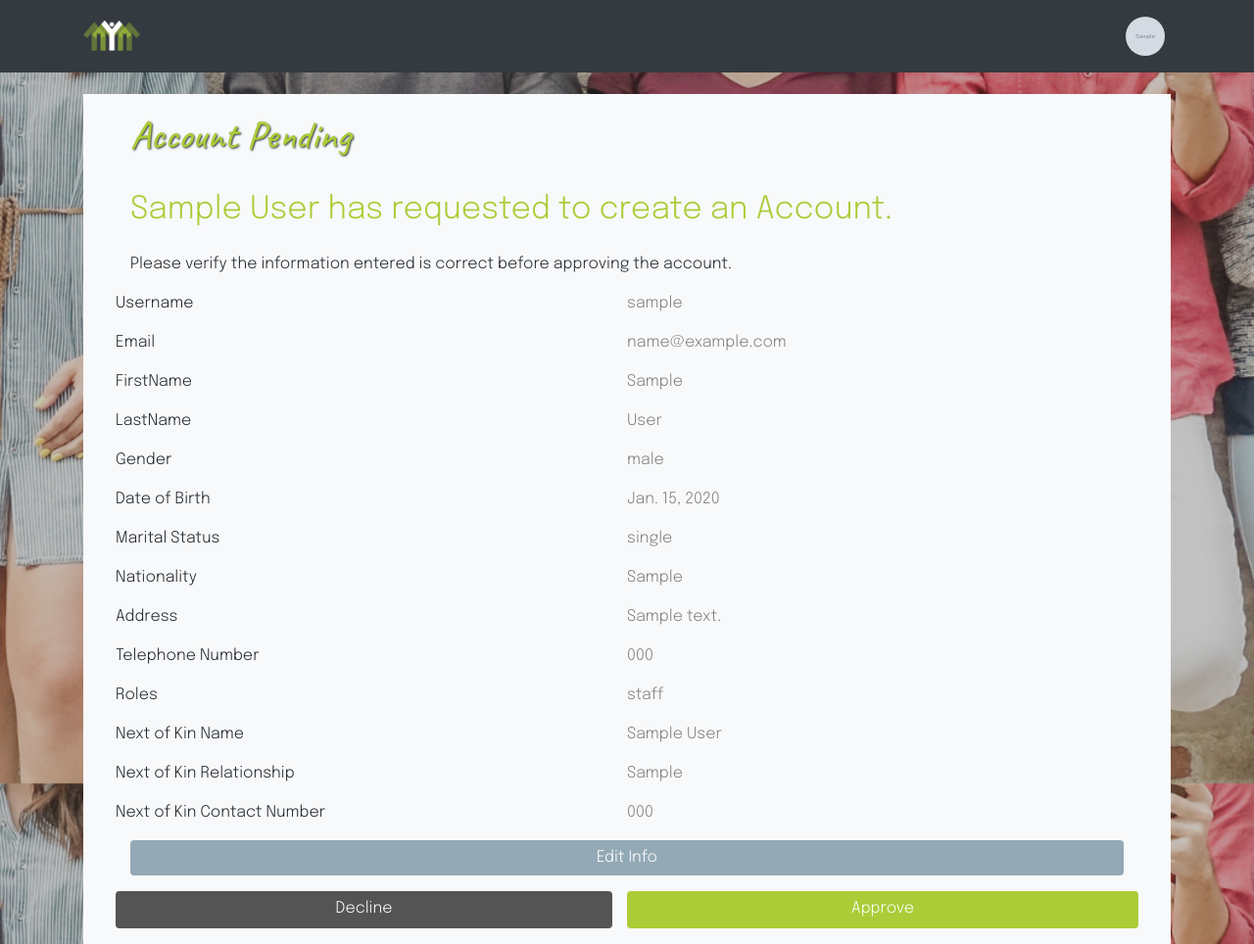
After one commit to LuyandaLM/lifechoices-admin, a Django app: page /user/pending-accounts/1 in a window 1280 px wide. The commit adds this page. Shown: the whole page at 98% size. Run offline with Django 3.2, Linux system fonts and the light colour scheme; tables that the repository leaves empty hold one stand-in row (values such as "Sample post"); grey boxes marked "Sample" are stand-in pictures; some libraries are stand-ins or nearby versions.

Commit message:
im on to something

```diff
--- a/admin_portal/admin.py
+++ b/admin_portal/admin.py
@@ -7,3 +7,4 @@ admin.site.register(LeaveApplication)
 admin.site.register(LifeChoicesMember)
 admin.site.register(LifeChoicesAcademy)
 admin.site.register(LifeChoicesStuff)
+# admin.site.site_header = "Administration"
--- a/admin_portal/views.py
+++ b/admin_portal/views.py
@@ -42,9 +42,7 @@ class CovidQuestionnairePage(View):
                                                      nasal_congestion=form.cleaned_data['nasal_congestion'],
                                                      diarrhea=form.cleaned_data['diarrhea'],
                                                      nausea=form.cleaned_data['nausea'])
-            print(covid_questionnaire.user)
             covid_questionnaire.save()
-            messages.success(request, CovidQuestionnaire.objects.all())
             messages.success(request, f'{user.user_name} form completed successfully')
             return redirect('admin_portal:home')
         else:
--- /dev/null
+++ b/templates/account.html
@@ -0,0 +1,155 @@
+{% extends 'base.html' %}
+{% block content %}
+    <div class="container bg-light px-5">
+        <div class='row'>
+            <div class="col-12">
+                <h1 class=" accpend">Account Pending</h1>
+            </div>
+
+            <div class="col-12">
+                <h2 class='py-3 accreq'>{{ user.first_name }} {{ user.last_name }} has
+                        requested to create an
+                        Account.
+                </h2>
+            </div>
+
+            <div class="col-12">
+                <span class=''>Please verify the information entered is
+                    correct before approving the account.</span>
+            </div>
+        </div>
+        <div class="row">
+				<div class="container">
+					<div class="row pt-3">
+						<div class="col-6">
+							<span class="account-label"> Username</span>
+						</div>
+						<div class="col-6">
+							<span class="account-info"> {{ user.user_name }}</span>
+						</div>
+					</div>
+					<div class="row pt-3">
+						<div class="col-6">
+							<span class="account-label"> Email</span>
+						</div>
+						<div class="col-6">
+							<span class="account-info"> {{ user.email }}</span>
+						</div>
+					</div>
+					<div class="row pt-3">
+						<div class="col-6">
+							<span class="account-label"> FirstName</span>
+						</div>
+						<div class="col-6">
+							<span class="account-info"> {{ user.first_name }}</span>
+						</div>
+					</div>
+					<div class="row pt-3">
+						<div class="col-6">
+							<span class="account-label"> LastName</span>
+						</div>
+						<div class="col-6">
+							<span class="account-info"> {{ user.last_name }}</span>
+						</div>
+					</div>
+					<div class="row pt-3">
+						<div class="col-6">
+							<span class="account-label"> Gender</span>
+						</div>
+						<div class="col-6">
+							<span class="account-info"> {{ user.gender }}</span>
+						</div>
+					</div>
+					<div class="row pt-3">
+						<div class="col-6">
+							<span class="account-label"> Date of Birth</span>
+						</div>
+						<div class="col-6">
+							<span class="account-info"> {{ user.date_of_birth }}</span>
+						</div>
+					</div>
+					<div class="row pt-3">
+						<div class="col-6">
+							<span class="account-label"> Marital Status</span>
+						</div>
+						<div class="col-6">
+							<span class="account-info"> {{ user.marital_status }}</span>
+						</div>
+					</div>
+					<div class="row pt-3">
+						<div class="col-6">
+							<span class="account-label"> Nationality</span>
+						</div>
+						<div class="col-6">
+							<span class="account-info"> {{ user.nationality }}</span>
+						</div>
+					</div>
+					<div class="row pt-3">
+						<div class="col-6">
+							<span class="account-label"> Address</span>
+						</div>
+						<div class="col-6">
+							<span class="account-info"> {{ user.address }}</span>
+						</div>
+					</div>
+					<div class="row pt-3">
+						<div class="col-6">
+							<span class="account-label"> Telephone Number</span>
+						</div>
+						<div class="col-6">
+							<span class="account-info"> {{ user.telephone_number }}</span>
+						</div>
+					</div>
+					<div class="row pt-3">
+						<div class="col-6">
+							<span class="account-label"> Roles</span>
+						</div>
+						<div class="col-6">
+							<span class="account-info"> {{ user.roles }}</span>
+						</div>
+					</div>
+					<div class="row pt-3">
+						<div class="col-6">
+							<span class="account-label"> Next of Kin Name</span>
+						</div>
+						<div class="col-6">
+							<span class="account-info"> {{ user.next_of_kin_name }}</span>
+						</div>
+					</div>
+					<div class="row pt-3">
+						<div class="col-6">
+							<span class="account-label"> Next of Kin Relationship</span>
+						</div>
+						<div class="col-6">
+							<span class="account-info">
+								{{ user.next_of_kin_relationship }}</span
+							>
+						</div>
+					</div>
+					<div class="row pt-3">
+						<div class="col-6">
+							<span class="account-label"> Next of Kin Contact Number</span>
+						</div>
+						<div class="col-6">
+							<span class="account-info">
+								{{ user.next_of_kin_contact_number }}</span
+							>
+						</div>
+					</div>
+				</div>
+			</div>
+            <div class="row py-3">
+                <div class='col-12 pb-3'>
+                    <a type="button" class='btn col-12 btn-secondary editinfo' href="#">Edit Info</a>
+                </div>
+                <div class="col-6">
+                    <a type="button"class='btn btn-dark form-control declinebtn' href="#">Decline</a>
+                </div>
+                <div class="col-6">
+                    <a type="button" class='btn btn-success form-control approvebtn' href="{% url 'users:activate-account' user.id %}">Approve</a>
+                </div>
+            </div>
+    </div>
+
+
+{% endblock content %}
--- /dev/null
+++ b/templates/admin/base_site.html
@@ -0,0 +1,4 @@
+{% extends 'admin/base.html'  %}
+{% block branding %}
+    <h1>Administration</h1>
+{% endblock %}
--- a/templates/base.html
+++ b/templates/base.html
@@ -132,6 +132,82 @@ h1{
 .gutter .col-6:nth-last-child(1){
     margin-right: 0;
 }*/
+
+
+<!--pending account styling-->
+@font-face {
+	font-family: caveat;
+	src: url(/Fonts/caveat.regular.ttf);
+}
+.review,
+.accpend {
+	font-family: 'caveat';
+	color: #abcc37;
+}
+.pending-accounts {
+	background-color: #545454;
+	border-radius: 3px;
+	display: block;
+}
+.acc-Names {
+	color: white;
+}
+.review {
+	font-size: 25px;
+	text-decoration: none;
+}
+.review:hover {
+	text-decoration: none;
+	color: #abcc37;
+}
+
+.centered {
+	position: fixed;
+	top: 50%;
+	left: 50%;
+	transform: translate(-50%, -50%);
+	width: 80vw;
+}
+
+
+<!--account activation styling-->
+@font-face {
+	font-family: caveat;
+	src: url(/Fonts/caveat.regular.ttf);
+}
+.accpend {
+	font-family: 'caveat';
+	color: #abcc37;
+}
+
+.accreq {
+	color: #abcc37;
+}
+
+.editinfo,
+.declinebtn,
+.approvebtn {
+	border: none;
+}
+
+.editinfo {
+	background-color: #93a9b6 !important;
+}
+.declinebtn {
+	background-color: #545454 !important;
+}
+.approvebtn {
+	background-color: #abcc37 !important;
+}
+
+.account-info,
+.account-label {
+	display: block;
+}
+
+.account-info {
+	color: gray;
+}
 </style>
 </head>
 <body>
--- a/templates/index.html
+++ b/templates/index.html
@@ -5,7 +5,7 @@
     <div class="container-fluid">
        <h1>Hey, {{ user.user_name }}</h1>
     <div id="NotificationBox">
-        <div class="notification-item">You have 7 new messages</div>
+        <div class="notification-item">You have 7 new messages<a href="{% url 'users:pending-accounts' %}">pending accounts</a></div>
         <div class="notification-item">You have 7 new messages</div>
         <div class="notification-item">You have 7 new messages</div>
     </div>
--- a/users/urls.py
+++ b/users/urls.py
@@ -1,6 +1,6 @@
 from django.urls import path
 from django.contrib.auth import views as auth_views
-from .views import Register, profile
+from .views import Register, profile, PendingAccounts, ActivatePendingAccount, activate_account
 
 app_name = 'users'
 
@@ -9,4 +9,7 @@ urlpatterns = [
     path('register/', Register.as_view(), name='register'),
     path('login/', auth_views.LoginView.as_view(template_name='login.html'), name='login'),
     path('logout/', auth_views.LogoutView.as_view(template_name='logout.html'), name='logout'),
+    path('pending-accounts/', PendingAccounts.as_view(), name='pending-accounts'),
+    path('pending-accounts/<int:pk>', ActivatePendingAccount.as_view(), name='activate-pending-accounts'),
+    path('activate-account/<int:pk>', activate_account, name='activate-account')
 ]
--- a/users/views.py
+++ b/users/views.py
@@ -1,8 +1,9 @@
 from django.shortcuts import render
-from django.views.generic import View
+from django.views.generic import View, ListView, DetailView
 from django.contrib.auth.decorators import login_required
 from django.contrib import messages
 from django.shortcuts import redirect
+from django.contrib.auth.models import Group
 
 from .forms import RegisterUserForm, GeneralUserUpdateForm, StaffUpdateForm, StudentUpdateForm, LifeChoicesForm
 from admin_portal.models import User, LifeChoicesMember, LifeChoicesAcademy, LifeChoicesStuff
@@ -25,7 +26,6 @@ class Register(View):
             messages.success(request, f'{username} your account has been created! You are now able to log in')
             return redirect('users:login')
         else:
-            form = RegisterUserForm()
             return render(request, self.template_name, {'form': form})
 
 
@@ -47,36 +47,60 @@ def profile(request):
 
     if request.method == 'POST':
         user_form = GeneralUserUpdateForm(request.POST, request.FILES, instance=request.user)
-        # print(user_form)
         if user_form.is_valid():
             user_form.save()
             if request.user.roles != "visitor":
                 life_choices_form = LifeChoicesForm(request.POST, instance=request.user)
                 if request.user.roles == "student":
+                    formset = StudentUpdateForm(instance=request.user)
+                elif request.user.roles == "staff" or "business_unit":
                     formset = StaffUpdateForm(instance=request.user)
-                elif request.user.roles == "staff" or "business_unit":
-                    formset = StudentUpdateForm(instance=request.user)
-                if life_choices_form.is_valid():
-                    print("im valid")
-                if formset.is_valid():
-                    print("im valid")
-            if additional_forms(request):
-                print("love")
-        # if user_form.is_valid() and formset.is_valid() and life_choices_form.is_valid():
-        #     print("all forms are valid")
+                if life_choices_form.is_valid() and formset.is_valid():
+                    life_choices_form.save()
+                    formset.save()
+            messages.success(request, f'account update successfully')
         else:
             print("this is user_form errors ")
         return redirect('users:profile')
-    # else:
-    #     form = SimpleUserForm(instance=request.user)
-    #
 
 
 def additional_forms(request):
     life_choices_form = LifeChoicesForm(instance=request.user)
     if request.user.roles == 'business_unit' or 'staff':
-        print()
         formset = StaffUpdateForm(instance=request.user)
     elif request.user.roles == 'student':
         formset = StudentUpdateForm(instance=request.user)
     return life_choices_form, formset
+
+
+class PendingAccounts(ListView):
+    template_name = "pending_accounts.html"
+    model = User
+    queryset = User.objects.filter(is_active=False)
+    context_object_name = "accounts"
+
+
+class ActivatePendingAccount(DetailView):
+    template_name = "account.html"
+    queryset = User.objects.all()
+    context_object_name = "user"
+
+
+def activate_account(request, pk):
+    user = User.objects.filter(pk=pk).first()
+    user.is_active = True
+    user.save()
+    member = LifeChoicesMember.objects.create(user=user)
+    if user.roles == 'business_unit' or 'staff':
+        if user.roles == 'business_unit':
+            group = Group.objects.get(name='business_unit')
+        elif user.roles == 'staff':
+            group = Group.objects.get(name='staff')
+        LifeChoicesStuff.objects.create(user=member)
+    elif user.roles == 'student':
+        group = Group.objects.get(name='student')
+        LifeChoicesAcademy.objects.get_or_create(user=member)
+    user.groups.add(group)
+    user.save()
+    messages.success(request, f"{user.user_name}'s account activated successfully")
+    return redirect('users:pending-accounts')
```
Also changed, not shown: admin_portal/models.py (+20 -11 lines), templates/pending_accounts.html (added, +26 -0 lines), users/forms.py (+20 -2 lines).
